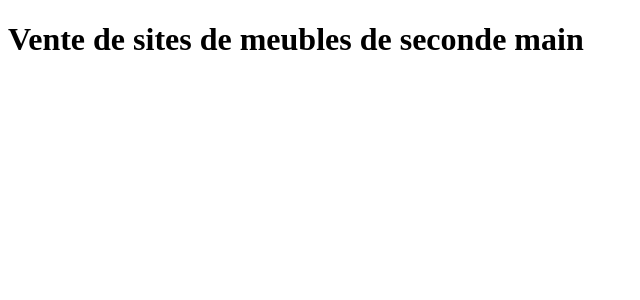
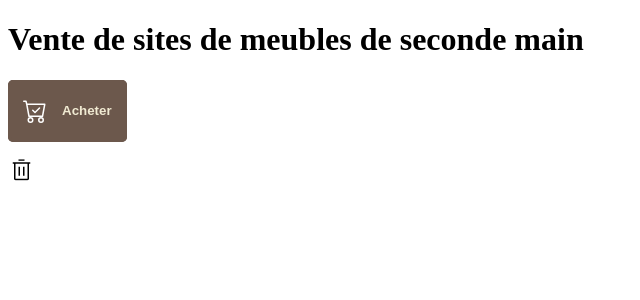
Before and after one commit to adatechschool/projet-meubles-abelson-bastien-bruno-ghislaine-jay-thalia-zineb, a React (Create React App) app in the folder react-app/: page / in a window 1280 px wide. Shown: the top 300 px of the page, without its empty margins (0-640 px from the left). Built offline with nearby package versions, Linux system fonts and the light colour scheme.

Commit message:
pages jsx

```diff
--- /dev/null
+++ b/package.json
@@ -0,0 +1,6 @@
+{
+  "dependencies": {
+    "react-router-dom": "^6.18.0",
+    "sass": "^1.69.5"
+  }
+}
--- a/react-app/public/index.html
+++ b/react-app/public/index.html
@@ -15,6 +15,7 @@
   <body>
     <h1>Vente de sites de meubles de seconde main</h1>
     <noscript>You need to enable JavaScript to run this app.</noscript>
+
     <div id="root"></div>
     <!--
       This HTML file is a template.
--- a/react-app/src/App.js
+++ b/react-app/src/App.js
@@ -1,11 +1,14 @@
+import React from "react";
+import BoutonAchat from "./components/BoutonAchat";
+import BoutonSuppr from "./components/BoutonSuppr";
 
 function App() {
   return (
-    <div className="App">
-      <header className="App-header">
-
-      </header>
-    </div>
+<div>
+      <BoutonAchat />
+      <br />
+      <BoutonSuppr />
+</div>
   );
 }
 
--- /dev/null
+++ b/react-app/src/components/BoutonAchat.js
@@ -0,0 +1,23 @@
+import React from "react";
+import '../styles.css'
+
+const BoutonAchat = () => {
+  return (
+    <button class="button-achat">
+      <svg
+        viewBox="0 0 16 16"
+        class="bi bi-cart-check"
+        height="24"
+        width="24"
+        xmlns="http://www.w3.org/2000/svg"
+        fill="#fff"
+      >
+        <path d="M11.354 6.354a.5.5 0 0 0-.708-.708L8 8.293 6.854 7.146a.5.5 0 1 0-.708.708l1.5 1.5a.5.5 0 0 0 .708 0l3-3z"></path>
+        <path d="M.5 1a.5.5 0 0 0 0 1h1.11l.401 1.607 1.498 7.985A.5.5 0 0 0 4 12h1a2 2 0 1 0 0 4 2 2 0 0 0 0-4h7a2 2 0 1 0 0 4 2 2 0 0 0 0-4h1a.5.5 0 0 0 .491-.408l1.5-8A.5.5 0 0 0 14.5 3H2.89l-.405-1.621A.5.5 0 0 0 2 1H.5zm3.915 10L3.102 4h10.796l-1.313 7h-8.17zM6 14a1 1 0 1 1-2 0 1 1 0 0 1 2 0zm7 0a1 1 0 1 1-2 0 1 1 0 0 1 2 0z"></path>
+      </svg>
+      <p class="button-acheter">Acheter</p>
+    </button>
+  );
+}
+
+export default BoutonAchat;
--- /dev/null
+++ b/react-app/src/components/BoutonSuppr.js
@@ -0,0 +1,24 @@
+import React from "react";
+import '../styles.css'
+
+const BoutonSuppr = () => {
+  return (
+    <button class="btn-suppr">
+      <svg
+        viewBox="0 0 15 17.5"
+        height="17.5"
+        width="15"
+        xmlns="http://www.w3.org/2000/svg"
+        class="icon-suppr"
+      >
+        <path
+          transform="translate(-2.5 -1.25)"
+          d="M15,18.75H5A1.251,1.251,0,0,1,3.75,17.5V5H2.5V3.75h15V5H16.25V17.5A1.251,1.251,0,0,1,15,18.75ZM5,5V17.5H15V5Zm7.5,10H11.25V7.5H12.5V15ZM8.75,15H7.5V7.5H8.75V15ZM12.5,2.5h-5V1.25h5V2.5Z"
+          id="Fill"
+        ></path>
+      </svg>
+    </button>
+  );
+};
+
+export default BoutonSuppr;
--- /dev/null
+++ b/react-app/src/styles.css
@@ -0,0 +1,92 @@
+/*
+beige #F0EAD2
+vert clair #DDE5B6
+vert #ADC178
+marron #ADC178
+marron foncé #6C584C
+*/
+
+/* bouton supprimer */
+.btn-suppr {
+    background-color: transparent;
+    position: relative;
+    border: none;
+  }
+
+  .btn-suppr::after {
+    content: 'delete';
+    position: absolute;
+    top: -130%;
+    left: 50%;
+    transform: translateX(-50%);
+    width: fit-content;
+    height: fit-content;
+    background-color: rgb(168, 7, 7);
+    padding: 4px 8px;
+    border-radius: 5px;
+    transition: .2s linear;
+    transition-delay: .2s;
+    color: white;
+    text-transform: uppercase;
+    font-size: 12px;
+    opacity: 0;
+    visibility: hidden;
+  }
+
+  .icon-suppr {
+    transform: scale(1.2);
+    transition: .2s linear;
+  }
+
+  .btn-suppr:hover > .icon-suppr {
+    transform: scale(1.5);
+  }
+
+  .btn-suppr:hover > .icon-suppr path {
+    fill: rgb(168, 7, 7);
+  }
+
+  .btn-suppr:hover::after {
+    visibility: visible;
+    opacity: 1;
+    top: -160%;
+  }
+
+/* bouton acheter */
+.button-achat {
+    display: flex;
+    justify-content: center;
+    align-items: center;
+    padding: 10px 15px;
+    gap: 15px;
+    background-color: #6C584C;
+    outline: 3px #6C584C solid;
+    outline-offset: -3px;
+    border-radius: 5px;
+    border: none;
+    cursor: pointer;
+    transition: 400ms;
+  }
+
+  .button-achat .button-acheter {
+    color: #F0EAD2;
+    font-weight: 700;
+    font-size: 1em;
+    transition: 400ms;
+  }
+
+  .button-achat svg path {
+    transition: 400ms;
+  }
+
+  .button-achat:hover {
+    background-color: transparent;
+  }
+
+  .button-achat:hover .button-acheter {
+    color: #6C584C;
+  }
+
+  .button-achat:hover svg path {
+    fill: #6C584C;
+  }
```
Also changed, not shown: react-app/src/index.js (+3 -6 lines), react-app/src/pages/Apropos.jsx (added, +17 -0 lines), react-app/src/pages/Accueil.jsx (added), react-app/src/pages/Admin.jsx (added), react-app/src/pages/DetailsProduit.jsx (added), 1 other file (tests, documents, lock files or other folders).
